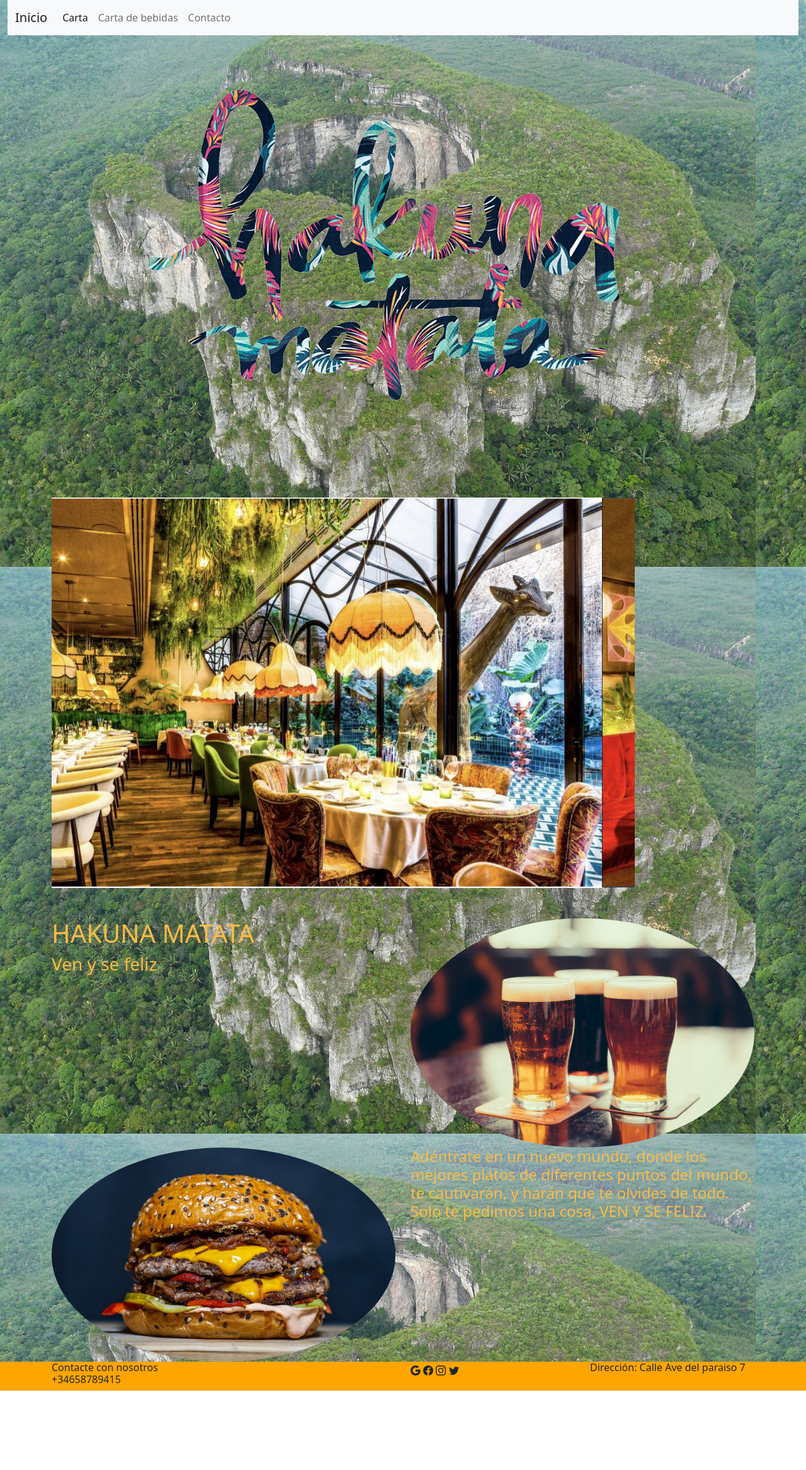
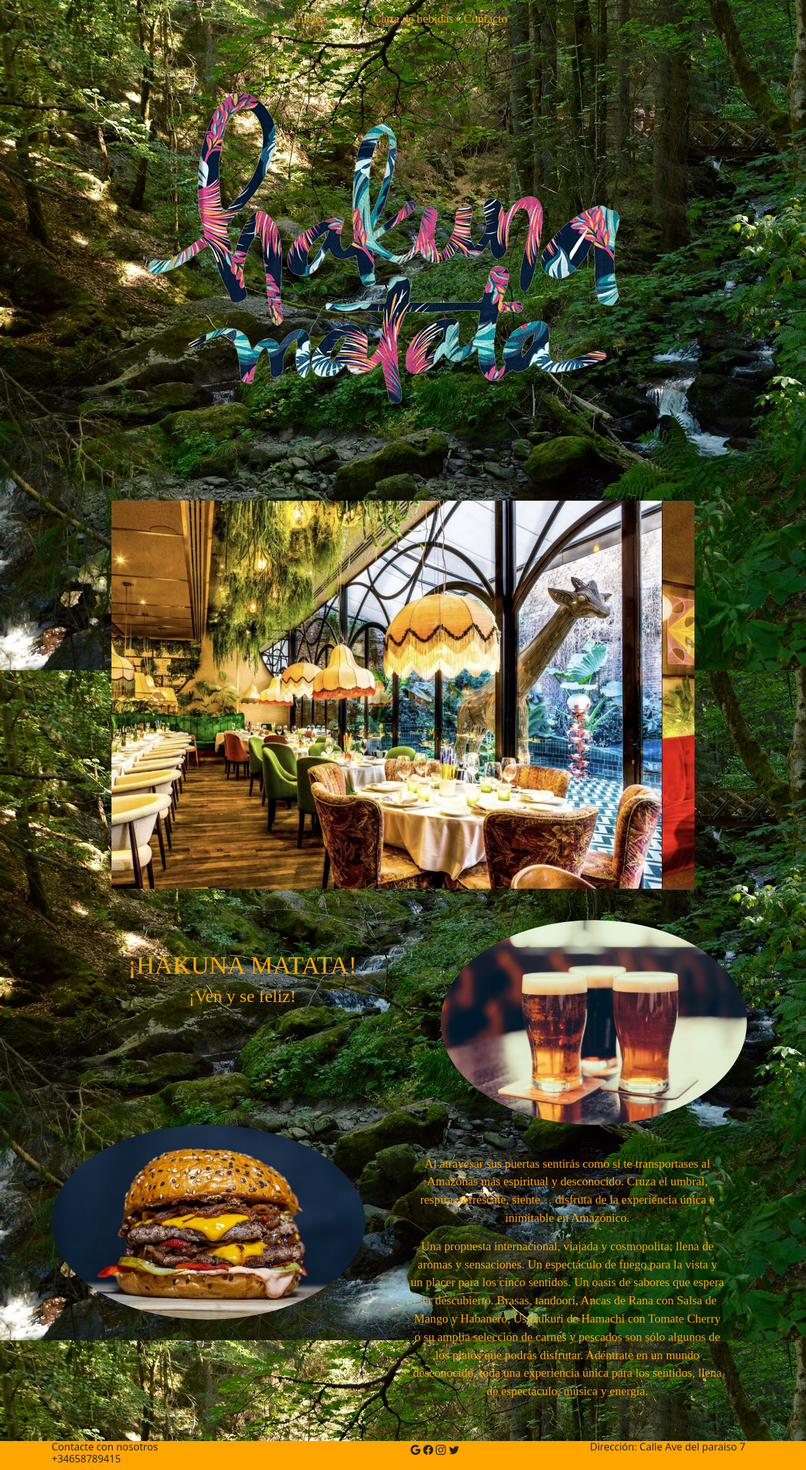
Before and after one commit to Naxete7/cartabar-fsd, a plain HTML site: page home.html in a window 1280 px wide. Shown: the whole page at 63% size. Before the commit the page ends 2208 px from the top, so only its background shows below. Drawn offline with nearby package versions, Linux system fonts and the light colour scheme.

Commit message:
contacto finalizado

```diff
--- /dev/null
+++ b/css/contacto.css
@@ -0,0 +1,19 @@
+body {
+    background-image: url(../img/bosque-tropical.jpg);
+    background-repeat: no-repeat;
+}
+
+.cont {
+    margin-top: 3em;
+    margin-bottom: 3em;
+    margin-left: auto;
+    margin-right: auto;
+}
+
+.texto {
+    color: blue;
+}
+
+#footer {
+    background-color: orange;
+}
--- a/css/style.css
+++ b/css/style.css
@@ -3,13 +3,24 @@
 }
 
 body {
-    background-image: url(../img/SELVA-5.jpg);
+    background-image: url(../img/selva20.JPG);
 }
 
 .texto {
-    color: rgb(249, 187, 71);
+    color: orange;
+    text-align: center;
+    font-size: larger;
+    font-family: true;
 }
 
 .comida {
     border-radius: 100%;
 }
+
+h1 {
+    text-align: center;
+}
+
+h3 {
+    text-align: center;
+}
--- a/home.html
+++ b/home.html
@@ -16,23 +16,23 @@
     <div id="header">
         <div class="container-fluid">
             <div class="row">
-                <div class="col-12">
-                    <nav class="navbar navbar-expand-sm bg-light ">
+                <div class="col-12 d-flex justify-content-center">
+                    <nav class="navbar navbar-expand-lg navbar-light" style="background-color: rgba(255, 166, 0, 0);">
                         <div class="container-fluid text-break">
-                            <a class="navbar-brand" href="#">Inicio</a>
+                            <a class="navbar-brand texto" href="#">Inicio</a>
                             <button class="navbar-toggler" type="button" data-bs-toggle="collapse" data-bs-target="#navbarNav" aria-controls="navbarNav" aria-expanded="false" aria-label="Toggle navigation">
                         <span class="navbar-toggler-icon"></span>
                       </button>
                             <div class="collapse navbar-collapse" id="navbarNav">
                                 <ul class="navbar-nav">
                                     <li class="nav-item">
-                                        <a class="nav-link active" aria-current="page" href="./carta.html">Carta</a>
+                                        <a class="nav-link  texto" aria-current="page" href="./carta.html">Carta</a>
                                     </li>
                                     <li class="nav-item">
-                                        <a class="nav-link" href="./bebidas.html">Carta de bebidas</a>
+                                        <a class="nav-link texto" href="./bebidas.html">Carta de bebidas</a>
                                     </li>
                                     <li class="nav-item">
-                                        <a class="nav-link" href="./contacto.html">Contacto</a>
+                                        <a class="nav-link texto" href="./contacto.html">Contacto</a>
                                     </li>
 
                                 </ul>
@@ -51,15 +51,18 @@
         </div>></div>
     <div id="maincenter">
         <div class="container">
-            <div class="row">
-                <div class="col-10 justify-content-center carrusel">
+            <div class="row d-flex justify-content-center ">
+                <div class="col-10 d-flex justify-content-center carrusel">
                     <div id="carouselExampleControls" class="carousel slide" data-bs-ride="carousel">
                         <div class="carousel-inner m-lg-5 mx-xl-auto">
                             <div class="carousel-item active">
-                                <img src="./img/restaurante.jpg" class="d-block w-100 h-75" alt="...">
+                                <img src="./img/rest2.jpg" class="d-block w-100 h-75" alt="...">
                             </div>
                             <div class="carousel-item">
                                 <img src="./img/restaurante2.jpg" class="d-block w-100 h-75" alt="...">
+                            </div>
+                            <div class="carousel-item">
+                                <img src="./img/rest1.jpg" class="d-block w-100 h-75" alt="...">
                             </div>
                             <div class="carousel-item">
                                 <img src="./img/restaurante4.jpg" class="d-block w-100 h-75" alt="...">
@@ -80,10 +83,10 @@
     </div>
     <div id="maininf">
         <div class="container">
-            <div class="row text-break d-flex texto">
-                <div class="col text-sm-start">
-                    <h1>HAKUNA MATATA</h1>
-                    <h3>Ven y se feliz</h3>
+            <div class="row text-break d-flex texto m-lg-auto">
+                <div class="col text-sm-start m-5">
+                    <h1>¡HAKUNA MATATA!</h1>
+                    <h3>¡Ven y se feliz!</h3>
 
                 </div>
                 <div class="col"> <img src="./img/Cervezas-1024x683.jpg" class="img-fluid comida" alt="">
@@ -92,16 +95,19 @@
             </div>
             <div class="row text-break">
                 <div class="col"><img src="./img/dia-de-la-hamburguesa-donde-1.jpg" class="img-fluid comida" alt="hamburguesa"></div>
-                <div class="col texto">
-                    <h4>Adéntrate en un nuevo mundo, donde los mejores platos de diferentes puntos del mundo, te cautivarán, y harán que te olvides de todo. Solo te pedimos una cosa, VEN Y SE FELIZ.</h4>
+                <div class="col m-5 texto">
+                    <p>Al atravesar sus puertas sentirás como si te transportases al Amazonas más espiritual y desconocido. Cruza el umbral, respira, refréscate, siente… disfruta de la experiencia única e inimitable en Amazónico.</p>
+                    <p>Una propuesta internacional, viajada y cosmopolita; llena de aromas y sensaciones. Un espectáculo de fuego para la vista y un placer para los cinco sentidos. Un oasis de sabores que espera ser descubierto. Brasas, tandoori, Ancas de
+                        Rana con Salsa de Mango y Habanero, Usuzukuri de Hamachi con Tomate Cherry o su amplia selección de carnes y pescados son sólo algunos de los platos que podrás disfrutar. Adéntrate en un mundo desconocido, toda una experiencia
+                        única para los sentidos, llena de espectáculo, música y energía.</p>
                 </div>
             </div>
         </div>
     </div>
     <div id="footer">
         <div class="container">
-            <div class="row  text-break ">
-                <div class="col text-sm-start align-content-center">
+            <div class="row contact text-break">
+                <div class="col text-sm-start align-content-center text-break">
                     <h6>Contacte con nosotros +34658789415</h6>
                 </div>
                 <div class="col text-sm-start align-content-center">
```
Also changed, not shown: bebidas.html (+8 -8 lines), carta.html (+8 -8 lines), contacto.html (+49 -11 lines), img/1280px-Selva.jpg (added), img/Captura de pantalla 2022-09-30 115413.jpg (added), img/Hacienda_Chable_V_0309-700x467.jpg (added), img/bosque-tropical.jpg (added), img/comida.jpg (added), img/comida2.jpg (added), img/rest1.jpg (added), img/rest2.jpg (added), img/rest3.jpg (added), img/selva 23.JPG (added), img/selva20.JPG (added), 1 more files, 1 other file.
